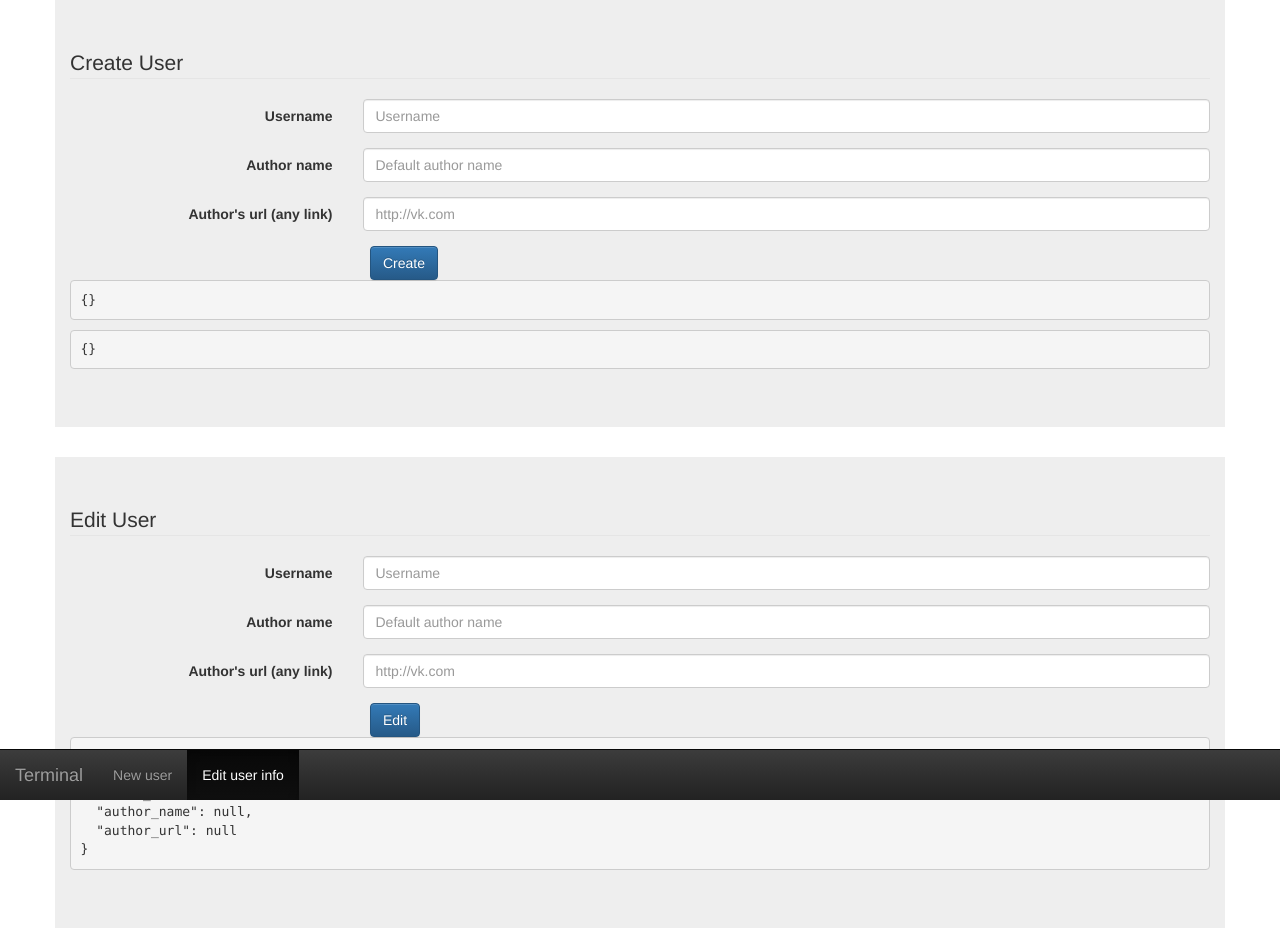
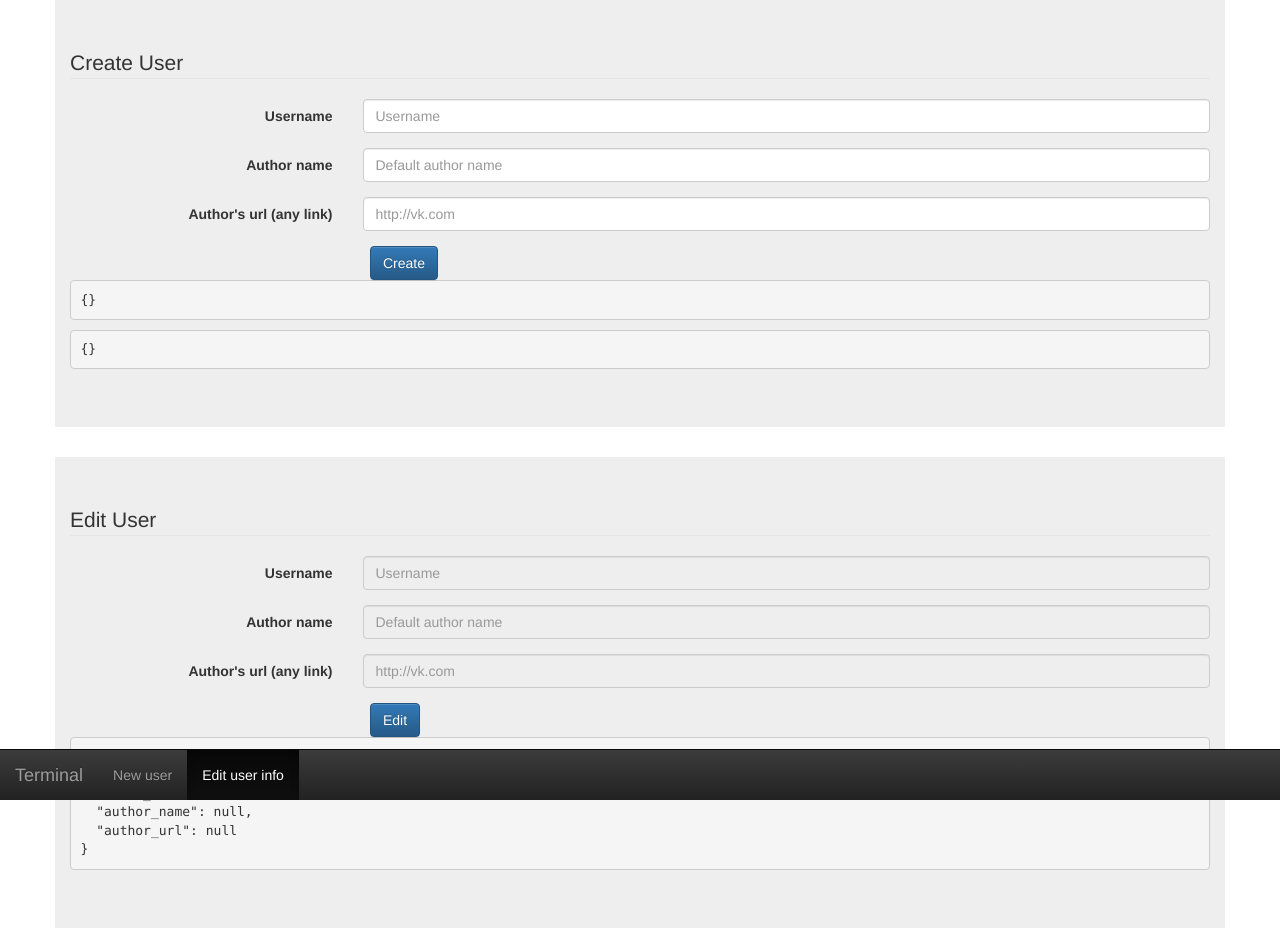
Before and after one commit to geralexgit/telegraph-api-ui, a website: page index.html in a window 1280 px wide. Drawn offline with nearby package versions, Linux system fonts and the light colour scheme.

Commit message:
edit<->save button created in editAccountInfo

```diff
--- a/app/editAccountInfo/editAccountInfoController.js
+++ b/app/editAccountInfo/editAccountInfoController.js
@@ -13,6 +13,9 @@ terminalApp.controller('editAccountInfoController', ['$scope', '$http', '$httpPa
         author_url: $scope.author_url
     };
 
+    $scope.textEdit = false;
+
+
     $scope.getAccountInfo = function(){
         console.log($scope.access_token);
     };
--- a/app/editAccountInfo/editAccountInfoTemplate.html
+++ b/app/editAccountInfo/editAccountInfoTemplate.html
@@ -15,7 +15,8 @@
                             id="short_name"
                             minlength="1"
                             maxlength="32"
-                            required>
+                            required
+                            ng-disabled="!textEdit">
                 </div>
             </div>
             <div class="form-group">
@@ -27,7 +28,8 @@
                            data-placement="top"
                            class="form-control col-sm-9" id="author_name"
                            placeholder="Default author name"
-                           title="Displayed to the user above the Edit/Publish button on Telegra.ph, other users don't see this name.">
+                           title="Displayed to the user above the Edit/Publish button on Telegra.ph, other users don't see this name."
+                           ng-disabled="!textEdit">
                 </div>
             </div>
             <div class="form-group">
@@ -40,11 +42,14 @@
                            placeholder="http://vk.com"
                            title="Default profile link, opened when users click on the author's name below the title. Can be any link, not necessarily to a Telegram profile or channel."
                            id="author_url"
-                           maxlength="512">
+                           maxlength="512"
+                           ng-disabled="!textEdit"
+                    >
                 </div>
             </div>
             <div class="col-sm-offset-3 col-sm-9">
-                <button type="submit" class="btn btn-primary" ng-click="getAccountInfo()">Edit</button>
+                <button type="submit" ng-show="!textEdit" class="btn btn-primary" ng-click="textEdit = true">Edit</button>
+                <button type="submit" ng-show="textEdit" class="btn btn-primary" ng-click="textEdit = false; getAccountInfo()">Save</button>
             </div>
         </fieldset>
     </form>
```
